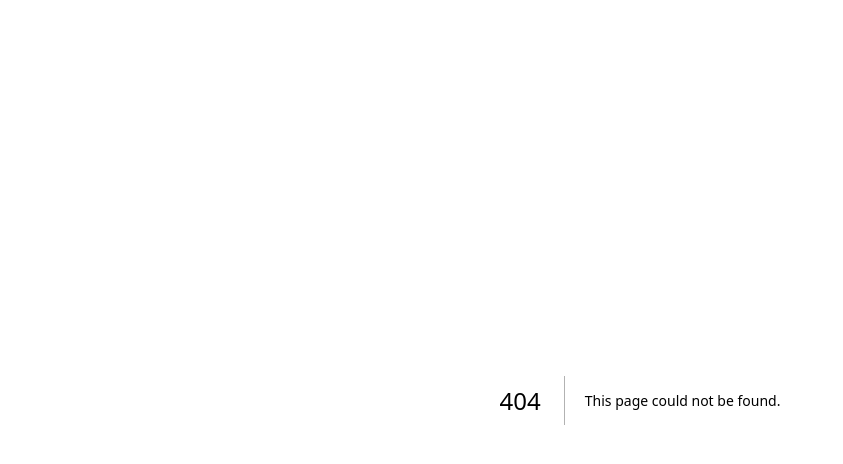
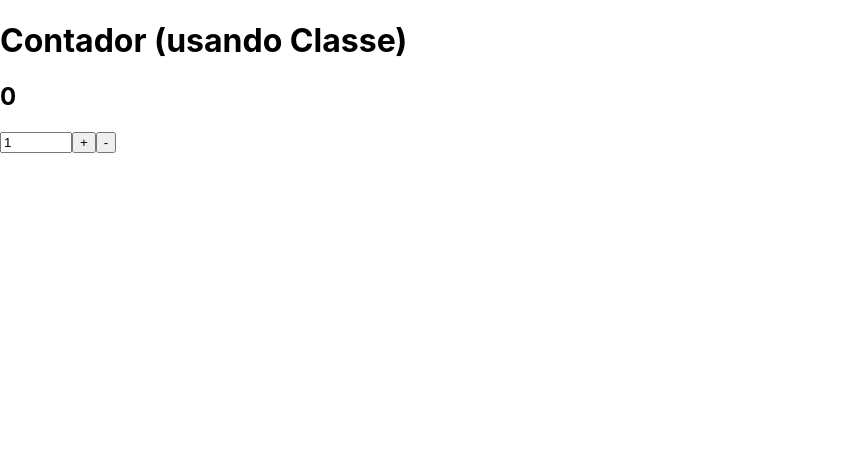
Before and after one commit to matheusbonjour/curso-next-react, a Next.js app in the folder exercicios_master/: page /classe/contador in a window 1280 px wide. Before the commit this address had no page. Shown: the top 464 px of the page, without its empty margins (0-843 px from the left). Built offline with nearby package versions, Linux system fonts and the light colour scheme.

Commit message:
aula2911

```diff
--- /dev/null
+++ b/exercicios_master/components/Contador.jsx
@@ -0,0 +1,62 @@
+import { Component } from "react";
+
+
+
+export default class Contador extends Component {
+
+    state = {
+        numero: this.props.valorInicial ?? 0,
+        passo: this.props.passo ?? 1
+    }
+
+    constructor(props) {
+        super(props)
+
+        this.inc = this.inc.bind(this)
+        this.dec = this.dec.bind(this)
+    }
+
+    inc = () => {
+        this.setState({
+            numero: this.state.numero + this.state.passo
+        })
+    }
+
+    dec = () => {
+        this.setState({
+            numero: this.state.numero - this.state.passo
+
+        })
+    }
+
+    alterarPasso = (ev) => {
+        this.setState({ passo: +ev.target.value})
+    }
+
+
+    renderForm () {
+        return (
+            <>
+                <input type="number" min={1} max={1000}
+                    value={this.state.passo}
+                    onChange={this.alterarPasso}/>
+                <button onClick={this.inc}  > + </button>
+                <button onClick={this.dec}  > - </button>
+
+            </>
+        )
+    }
+
+    render() {
+        return (
+            <div>
+                <h1>Contador (usando Classe) </h1>
+                <h2>{this.props.valorInicial}</h2>
+                <h2>{this.state.numero}</h2>
+                {this.renderForm()}
+            </div>
+        )
+    }
+
+
+}
--- /dev/null
+++ b/exercicios_master/pages/classe/contador.jsx
@@ -0,0 +1,14 @@
+import { Component } from "react";
+import Contador from "../../components/Contador";
+
+export default class ContadorPage extends Component {
+
+    render() {
+        return (
+            <>
+                <Contador />
+            </>
+        )
+    }
+
+}
```
